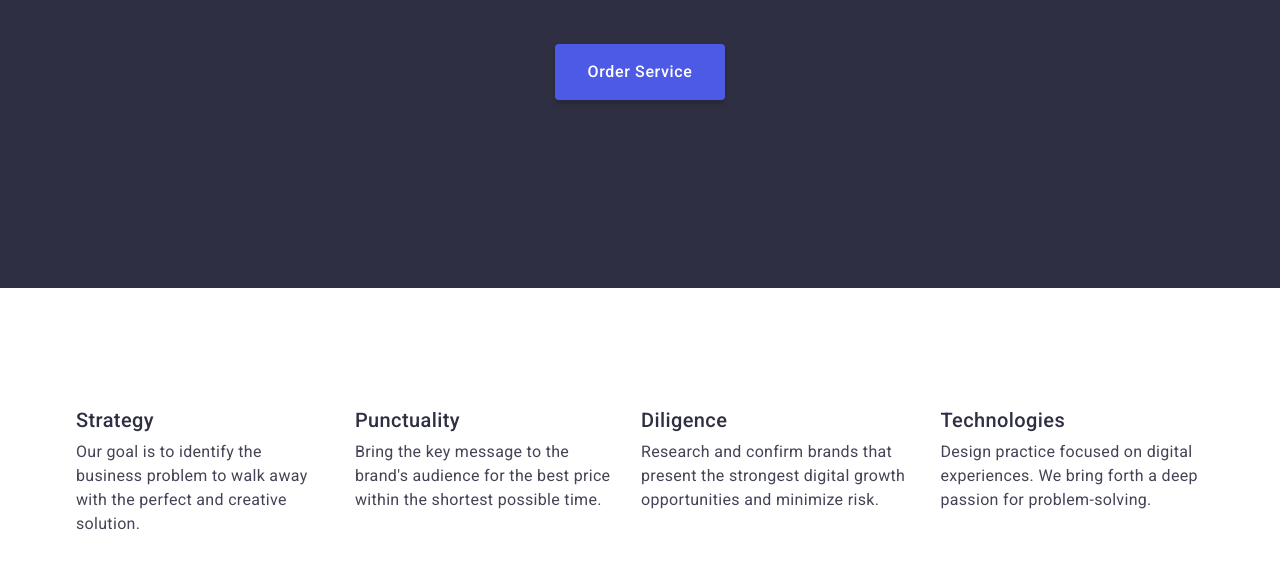
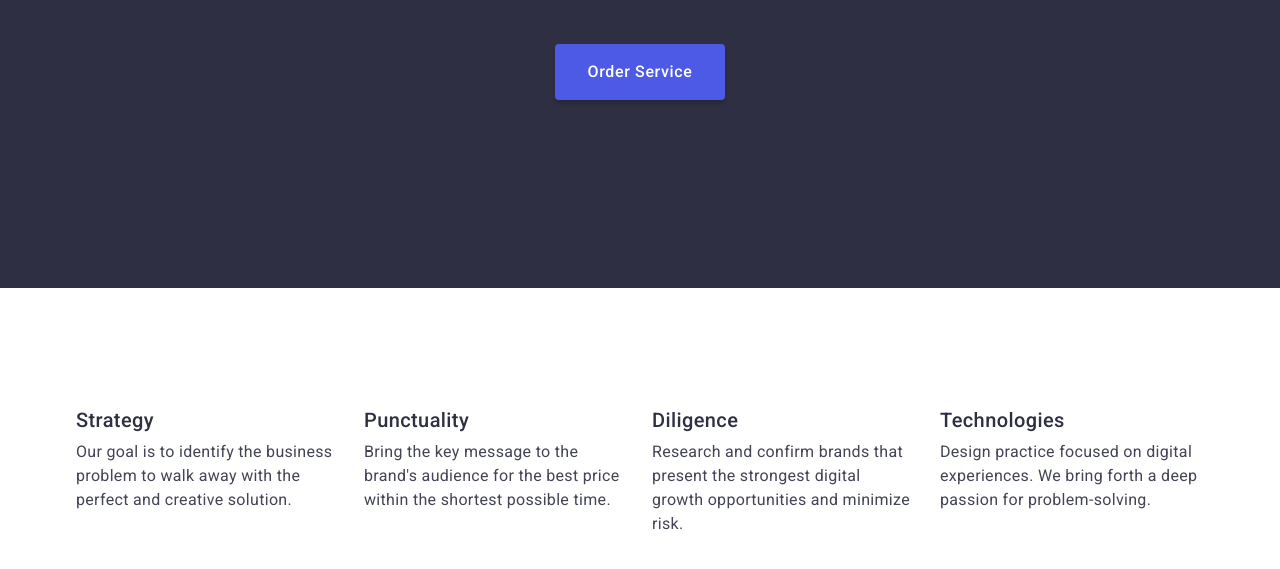
Before and after one commit to babyfixie/goit-markup-hw-03, a plain HTML site: page index.html in a window 1280 px wide. Shown: the part 385-954 px from the top of the page. Drawn offline with nearby package versions, Linux system fonts and the light colour scheme.

Commit message:
small fixes

```diff
--- a/css/styles.css
+++ b/css/styles.css
@@ -193,7 +193,13 @@ header {
     margin-bottom: 8px;
 }
 
+.about {
+    width: 264px;
+}
+
 .about-desc {
+    font-weight: 400;
+    font-size: 16px;
     line-height: 1.5;
     letter-spacing: 0.02em;
 }
```
